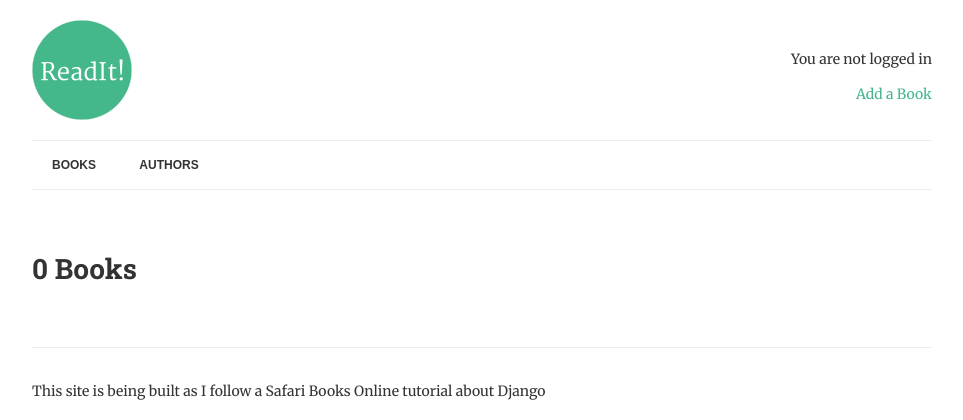
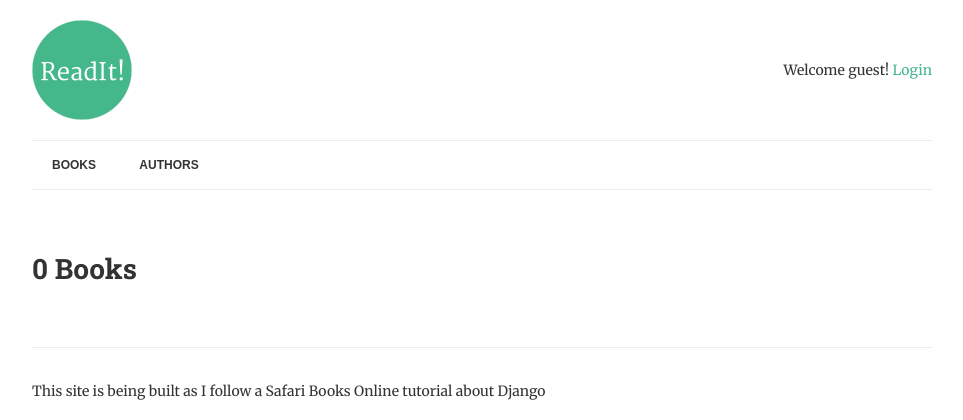
Before and after one commit to derrickstout/readit-django-project, a Django app: page / in a window 1280 px wide. Shown: the top 420 px of the page, without its empty margins (158-1121 px from the left). Run offline with Django 3.2, Linux system fonts and the light colour scheme; data that the repository does not hold is empty.

Commit message:
Add login and logout URLs, login.html template, and change redirects from default after login/out actions

```diff
--- a/books/views.py
+++ b/books/views.py
@@ -1,3 +1,5 @@
+# Adds ability to restrict user access to certain views
+from django.contrib.auth.decorators import login_required
 from django.core.urlresolvers import reverse
 # Count lets us count book for each author
 from django.db.models import Count
@@ -96,7 +98,8 @@ class ReviewList(View):
 
 
 # Functional view using forms
-
+# This decorator wraps the functional view in a function requiring users to be logged in
+@login_required
 def review_book(request, pk):
 	"""
 	Review an individual book
--- a/readit/templates/base.html
+++ b/readit/templates/base.html
@@ -22,18 +22,20 @@
 				<div class="welcome">
 					{% if request.user.is_authenticated %}
 						<p>Hello there {{ request.user.username|title}}</p>
-						<p>You last logged in at {{ request.user.last_login|date:"D d M Y"}}</p>
+						<p>You last logged in at {{ request.user.last_login|date:"D d M Y"}}. <a href="{% url 'logout' %}">Logout</a></p>
 					{% else %}
-						<p>You are not logged in</p>
+						<p>Welcome guest! <a href="{% url 'login' %}">Login</a></p>
 					{% endif %}
-					<a href="{% url 'review-books' %}">Add a Book</a>
 				</div>
 			</header>
 
 			<nav>
 				<a href="{% url 'books' %}">Books</a>
 				<a href="{% url 'authors' %}">Authors</a>
-
+				<!-- Using built-in is_authenticated method checks for logged in users -->
+				{% if request.user.is_authenticated %}
+					<a href="{% url 'review-books' %}">Reviews</a>
+				{% endif %}
 			</nav>
 
 			<main>
--- a/readit/urls.py
+++ b/readit/urls.py
@@ -13,21 +13,32 @@ Including another URLconf
     1. Import the include() function: from django.conf.urls import url, include
     2. Add a URL to urlpatterns:  url(r'^blog/', include('blog.urls'))
 """
+from django.contrib.auth.decorators import login_required
 from django.conf.urls import url
 from django.contrib import admin
-
+# Django's auth app provides login/out screens
+# importing as auth_views to be more specific
+from django.contrib.auth import views as auth_views
 from books.views import (AuthorDetail, AuthorList, BookDetail, CreateAuthor,
 						list_books,	ReviewList, review_book)
 
 urlpatterns = [
+	# Auth
+	# The dictionary redirects to books page, rather than default Admin logout screen
+	url(r'^logout/$', auth_views.logout, {'next_page': 'books'}, name='logout'),
+	url(r'^login/$', auth_views.login, {'template_name': 'login.html'}, name='login'),
+
+	# Admin
     url(r'^admin/', admin.site.urls),
+
+    # Custom
     url(r'^$', list_books, name='books'),
     # Class-based views need "as_view" method to tell Django
     # to treat it as a view
     url(r'^authors/$', AuthorList.as_view(), name='authors'),
     url(r'^books/(?P<pk>[-\w]+)/$', BookDetail.as_view(), name='book-detail'),
-    url(r'^authors/add/$', CreateAuthor.as_view(), name='add-author'),
+    url(r'^authors/add/$', login_required(CreateAuthor.as_view()), name='add-author'),
     url(r'^authors/(?P<pk>[-\w]+)/$', AuthorDetail.as_view(), name='author-detail'),
-    url(r'^review/$', ReviewList.as_view(), name='review-books'),
+    url(r'^review/$', login_required(ReviewList.as_view()), name='review-books'),
 	url(r'^review/(?P<pk>[-\w]+)/$', review_book, name='review-book'),
 ]
```
Also changed, not shown: readit/templates/login.html (added, +23 -0 lines).
